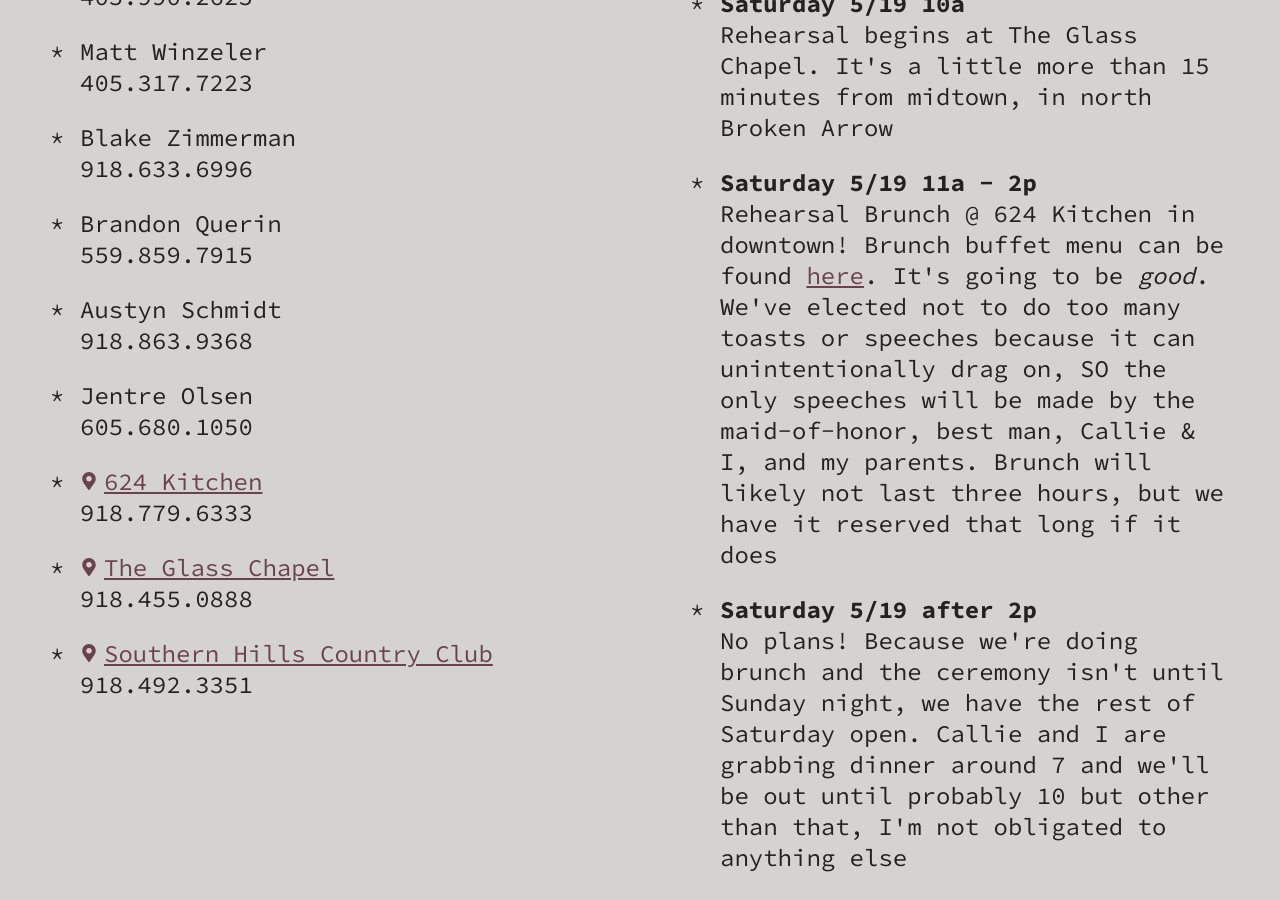
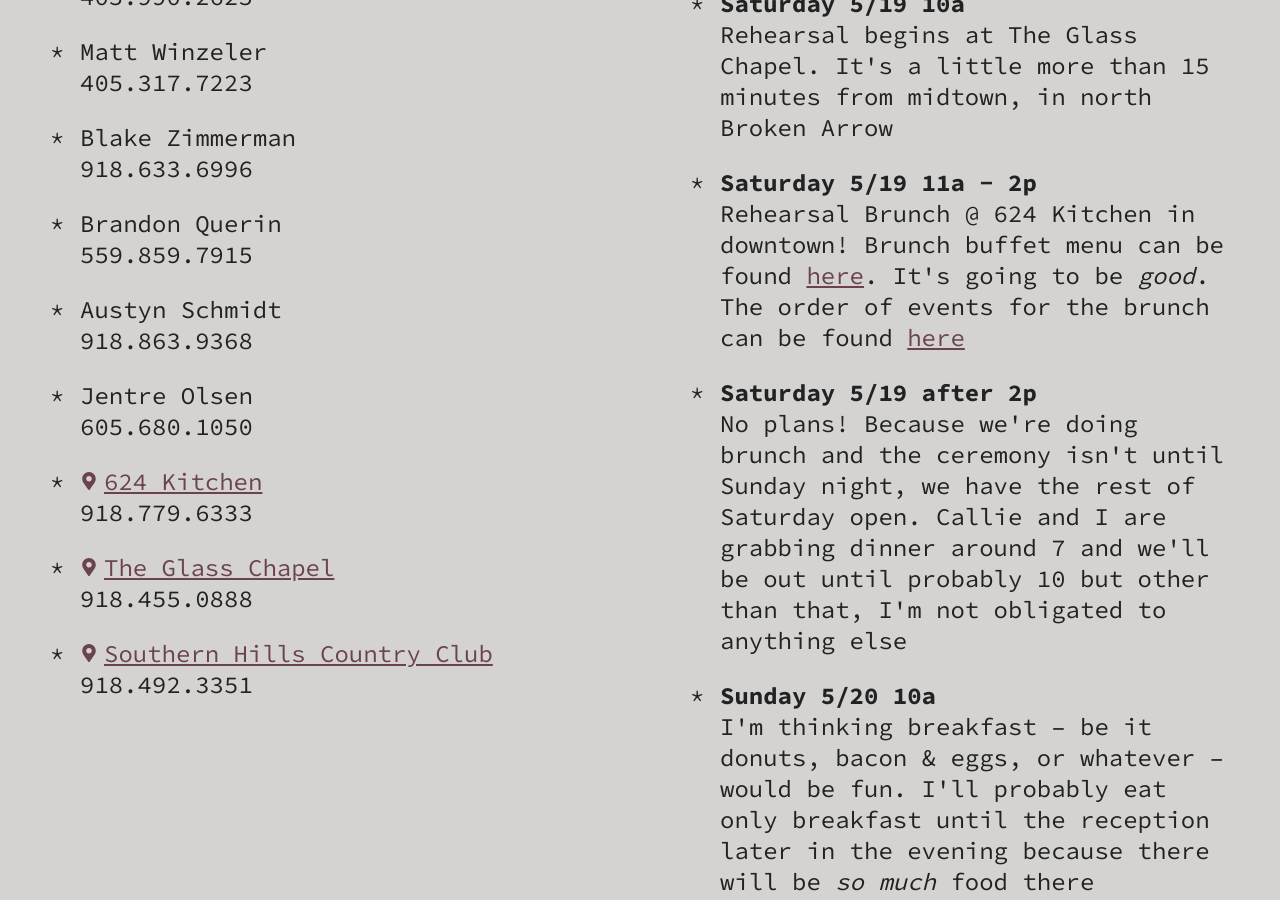
Before and after one commit to grantstandridge/grantstandridge.github.io, a Jekyll site: the page built from _buckets/groomsmen.markdown, in a window 1280 px wide and 900 px high, scrolled down 1146 px. Built offline with Jekyll 4.4.1, drawn with Linux system fonts in a browser that asks for light colours.

Commit message:
Updated Groomsmen

```diff
--- a/_buckets/groomsmen.markdown
+++ b/_buckets/groomsmen.markdown
@@ -41,11 +41,8 @@
       It's a little more than 15 minutes from midtown, in north Broken Arrow"
     - "<strong>Saturday 5/19 11a - 2p</strong><br>Rehearsal Brunch @ 624 Kitchen in
       downtown! Brunch buffet menu can be found <a href='/uploads/menu--buffet.jpg'
-      target='_blank'>here</a>. It's going to be <em>good</em>. We've elected not
-      to do too many toasts or speeches because it can unintentionally drag on, SO
-      the only speeches will be made by the maid-of-honor, best man, Callie & I, and
-      my parents. Brunch will likely not last three hours, but we have it reserved
-      that long if it does"
+      target='_blank'>here</a>. It's going to be <em>good</em>. The order of events
+      for the brunch can be found <a href='/rehearsal-brunch'>here</a>"
     - "<strong>Saturday 5/19 after 2p</strong><br>No plans! Because we're doing brunch
       and the ceremony isn't until Sunday night, we have the rest of Saturday open.
       Callie and I are grabbing dinner around 7 and we'll be out until probably 10
```
